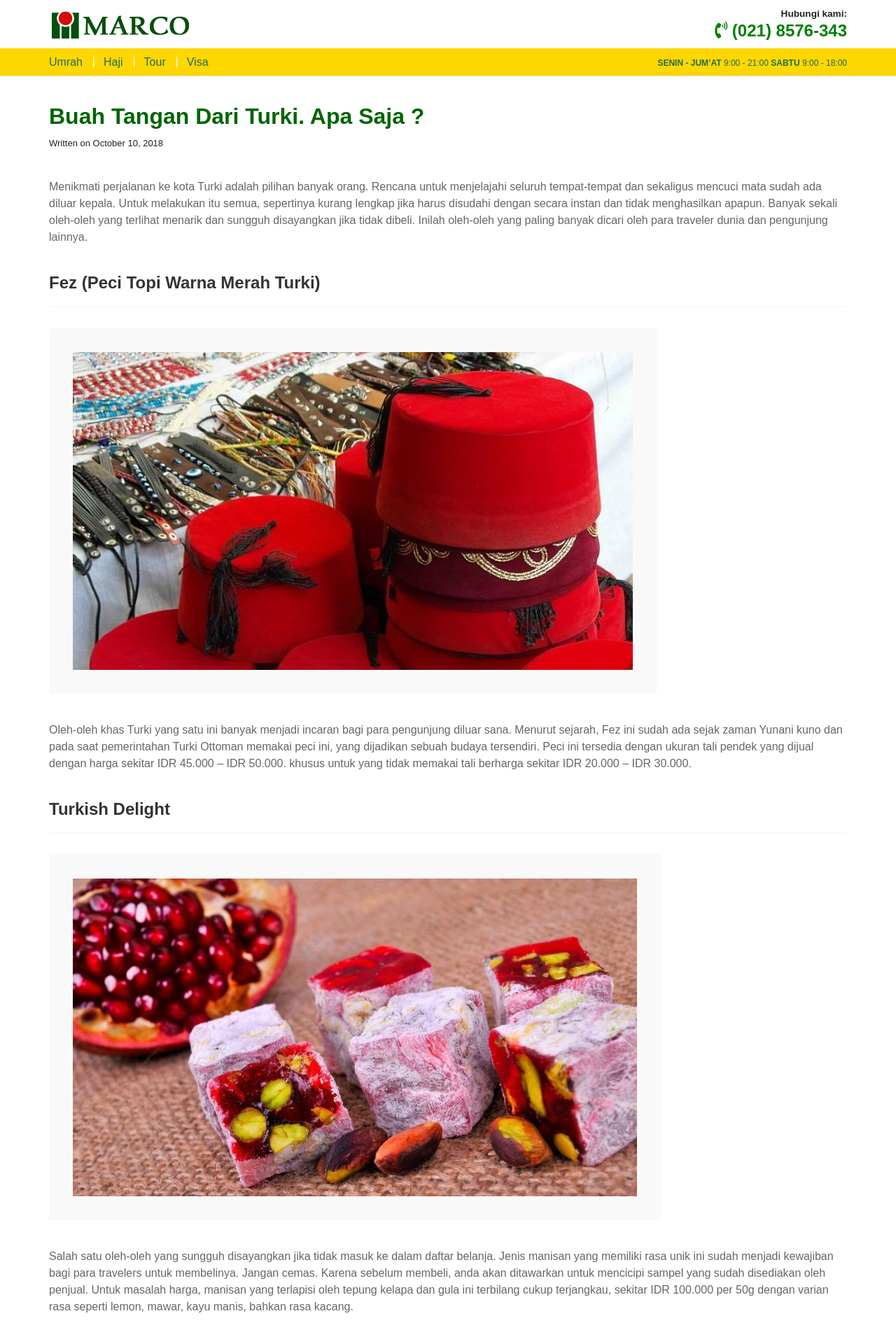
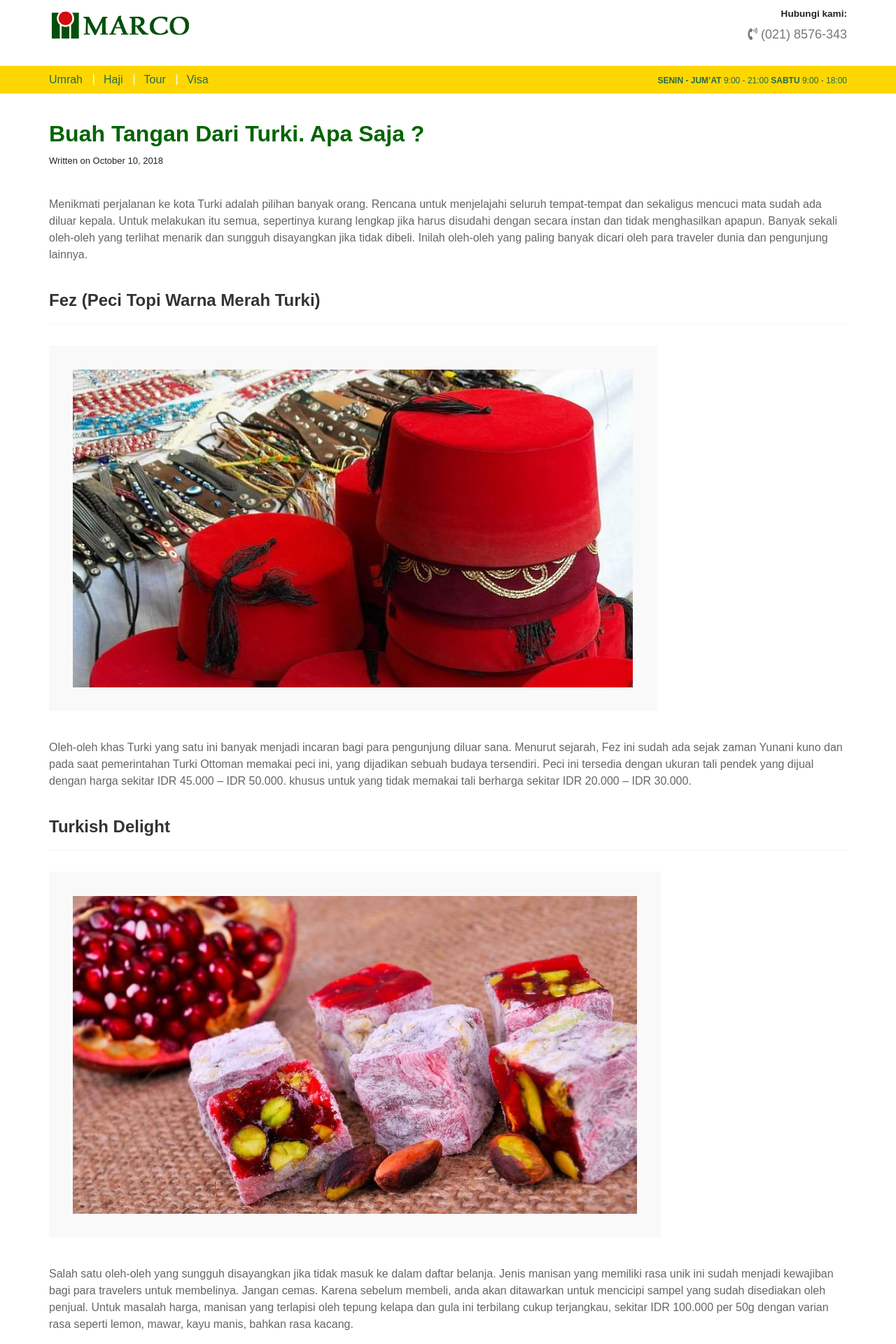
Before and after one commit to kemtol/marco, a Jekyll site: the page built from _posts/2018-10-10-oleh-oleh-turki-wisata-syariah.md, in a window 1280 px wide. Shown: the top 1920 px of the page at 70% size. Built offline with Jekyll 4.4.1, drawn with Linux system fonts in a browser that asks for light colours; nearby versions of some CDN libraries; some web fonts are replaced; a script that is not in the unit is left out.

Commit message:
Update header.html

```diff
--- a/_includes/header.html
+++ b/_includes/header.html
@@ -6,7 +6,7 @@
             </div>
     <div class="navbar-header pull-right" style="padding-top: 5px;">
                 <small style="font-weight: bold;display: block;text-align: right;">Hubungi kami:</small>
-      <a class="navbar-brand tematic" href="/" style="font-weight: bold;font-size: 24px;color: green;line-height: normal;height: auto;margin-top: 0;"><i class="fas fa-phone-volume"></i> (021) 8576-343</a>
+                <a class="navbar-brand tematic" href="/"><i class="fas fa-phone-volume"></i> (021) 8576-343</a>
             </div>
         </nav>
     </div>
```
